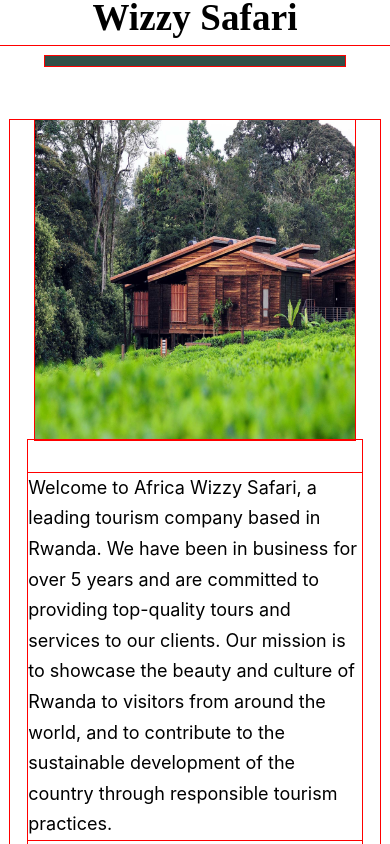
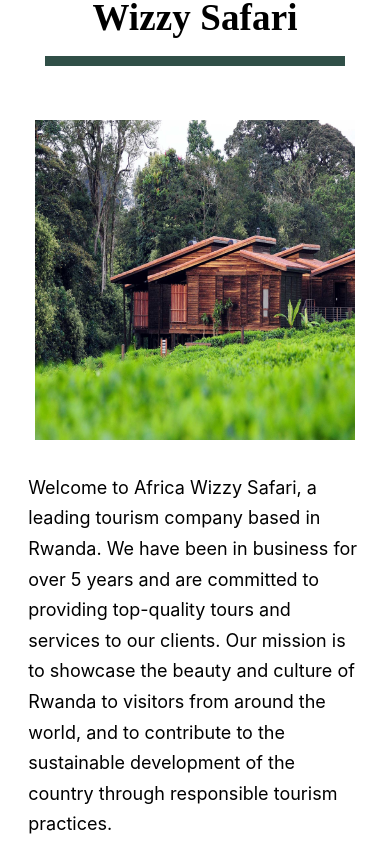
Before and after one commit to MALWICK/Tourisime, a React (Create React App) app: page /about in a window 390 px wide. Shown: the part 1000-1844 px from the top of the page. Built offline with nearby package versions, Linux system fonts and the light colour scheme.

Commit message:
editing responsiveness

```diff
--- a/src/App.css
+++ b/src/App.css
@@ -2,7 +2,6 @@
   padding: 0;
   margin: 0;
   box-sizing: border-box;
-  outline: 1px solid red;
 }
 
 .App {
--- a/src/component/AboutAfri/AboutAfri.css
+++ b/src/component/AboutAfri/AboutAfri.css
@@ -131,6 +131,35 @@
   }
 }
 
+@media (max-width: 600px) {
+  .first__welcome {
+    width: 90%;
+    flex-direction: column;
+    /* background-color: aquamarine; */
+  }
+
+  .second__welcome {
+    width: 90%;
+    margin-top: 5%;
+    flex-direction: column;
+  }
+
+  .third__welcome {
+    width: 90%;
+    flex-direction: column;
+    gap: 0%;
+  }
+
+  .image__container img {
+    width: 85%;
+    height: 320px;
+  }
+
+  .afri__text {
+    width: 98%;
+  }
+}
+
 @media (max-width: 450px) {
   .first__welcome {
     width: 100%;
@@ -171,7 +200,6 @@
     height: 320px;
   }
 
-
   .aboubtAfri h1 {
     font-family: ' Lora';
     font-size: 37px;
@@ -180,5 +208,4 @@
     letter-spacing: 0.003em;
     text-align: center;
   }
-
 }
--- a/src/component/PackageHome/packageHome.module.css
+++ b/src/component/PackageHome/packageHome.module.css
@@ -154,9 +154,19 @@
   }
 }
 
-@media (max-width: 500px) {
+@media (max-width: 600px) {
   .package__titles_container {
     width: 100%;
+  }
+
+  .displaycard {
+    height: 577px;
+    width: 80%;
+  }
+
+  .description__text {
+    width: 100%;
+    text-align: left;
   }
 }
 
--- a/src/component/galleryBtn/GalleryBtn.jsx
+++ b/src/component/galleryBtn/GalleryBtn.jsx
@@ -5,7 +5,7 @@
 function GalleryBtn() {
   return (
     <div className="gallerysbtn__container">
-      <Button text="Open Insatagram" />
+      <Button text="Open Instagram" />
     </div>
   );
 }
--- a/src/component/galleryBtn/galleryBtn.css
+++ b/src/component/galleryBtn/galleryBtn.css
@@ -12,6 +12,16 @@
   font-size: large;
 }
 
+@media (max-width: 600px) {
+  .gallerysbtn__container {
+    justify-content: center;
+  }
+
+  .Button_button__3iaQG {
+    padding: 16px 14px;
+  }
+}
+
 @media (max-width: 400px) {
   .gallerysbtn__container {
     width: 90%;
```
Lines whose indentation alone changed are shown as unchanged.
